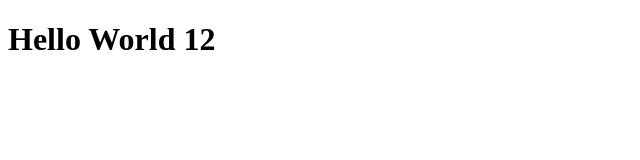
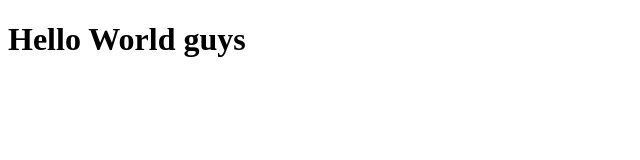
Before and after one commit to TengkuAldin/revou_tes1_day1, a plain HTML site: page index.html in a window 1280 px wide. Shown: the full height of the page, 0-640 px from the left. Drawn offline with Linux system fonts and the light colour scheme.

Commit message:
update wording

```diff
--- a/index.html
+++ b/index.html
@@ -5,6 +5,6 @@
     <title>title</title>
 </head>
 <body>
-    <h1>Hello World 12</h1>
+    <h1>Hello World guys</h1>
 </body>
 </html>
```
